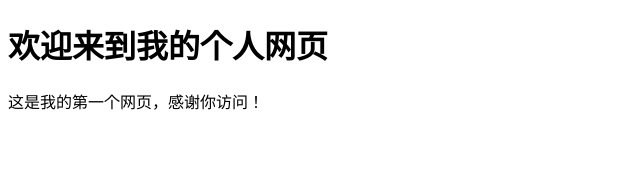
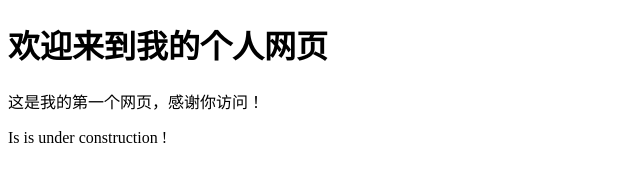
Before and after one commit to JianlingWANG2021/Jianling_WANG.github.io, a plain HTML site: page index.html in a window 1280 px wide. Shown: the whole page, without its empty margins (0-640 px from the left). Drawn offline with Linux system fonts and the light colour scheme.

Commit message:
Update index.html

```diff
--- a/index.html
+++ b/index.html
@@ -8,5 +8,6 @@
 <body>
     <h1>欢迎来到我的个人网页</h1>
     <p>这是我的第一个网页，感谢你访问！</p>
+    <p>Is is under construction !</p>
 </body>
 </html>
```
